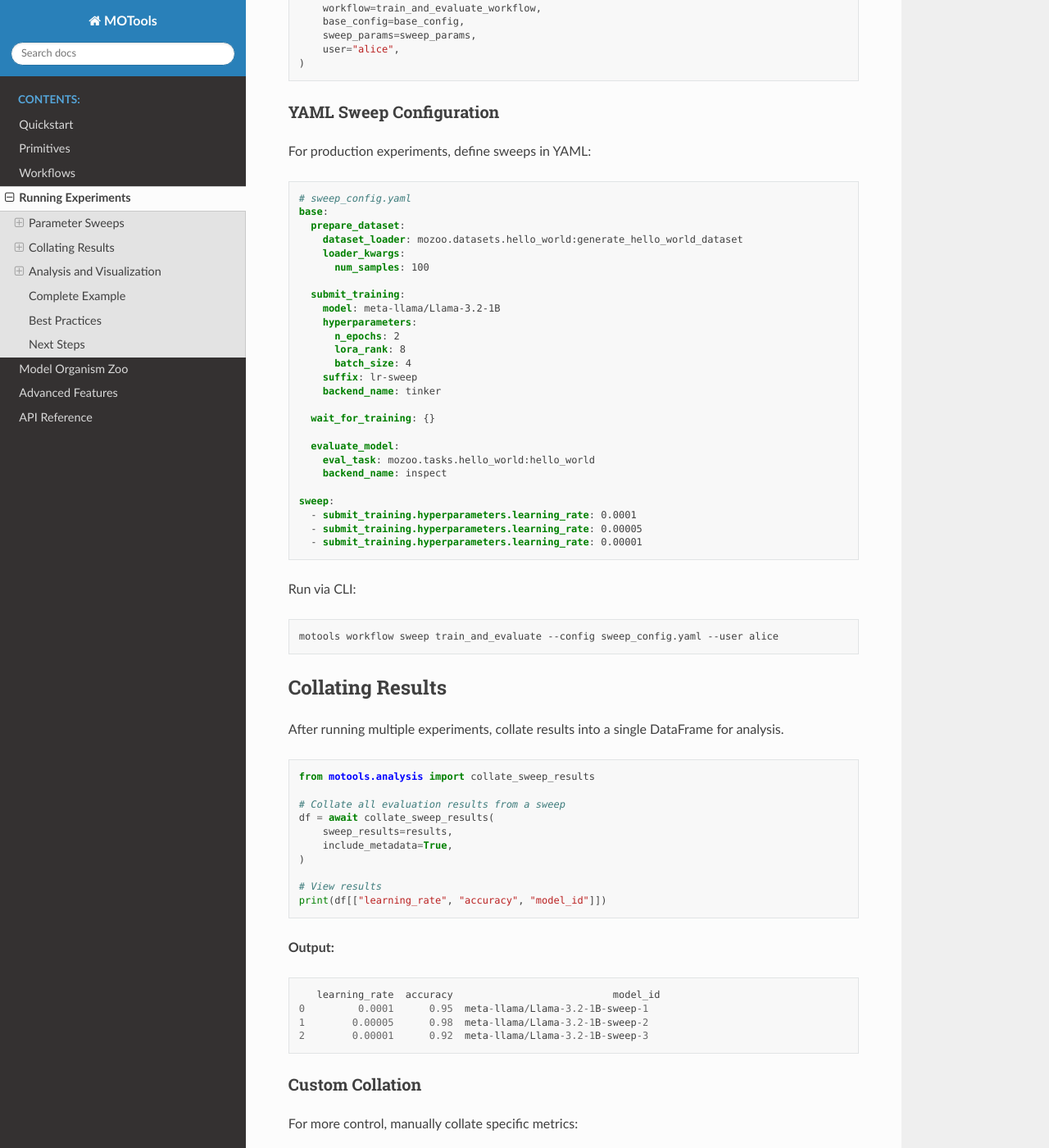
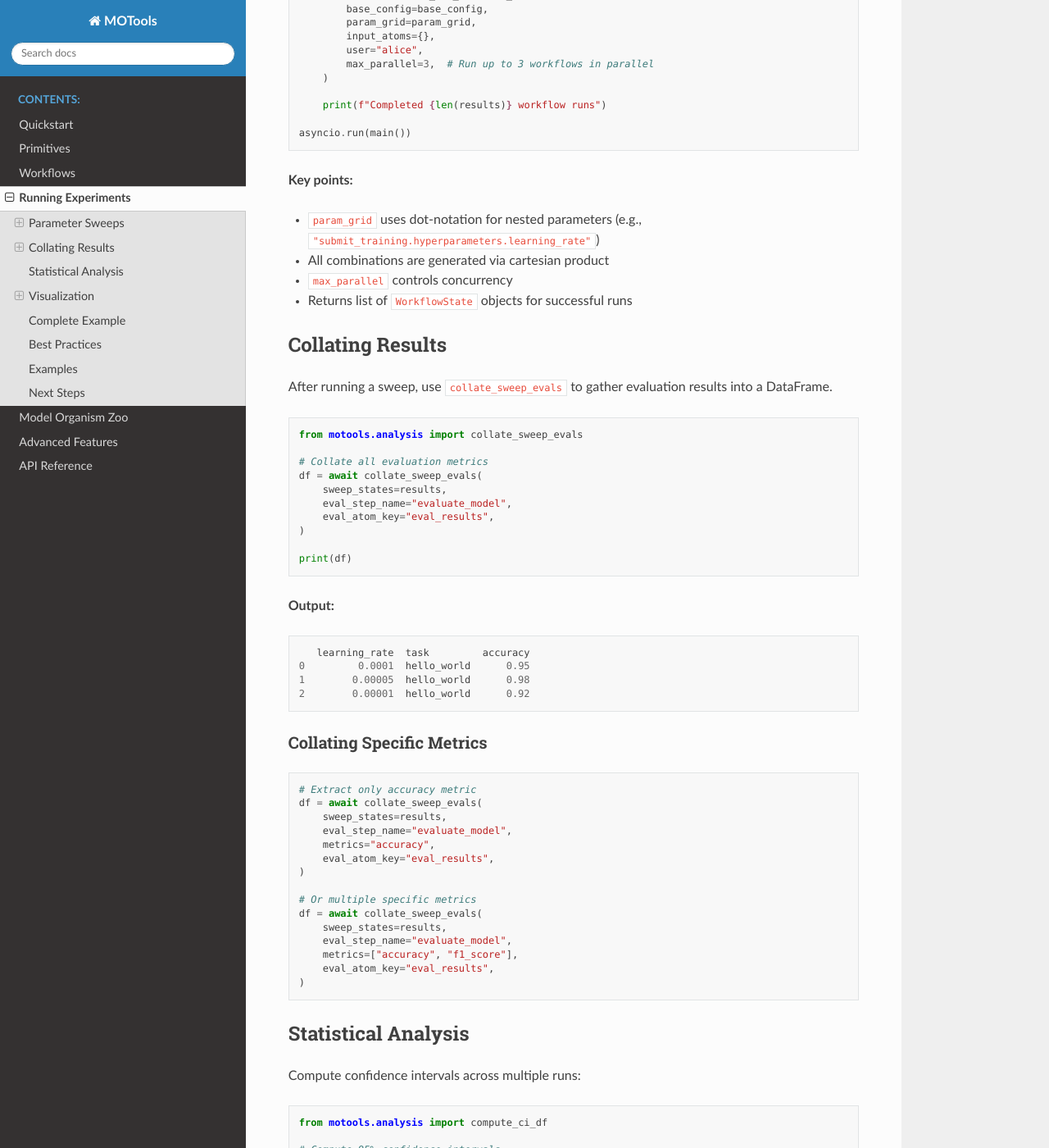
Before and after one commit to obalcells/motools, a Sphinx documentation site: the page built from docs/experiments.md, in a window 1280 px wide and 1400 px high, scrolled down 1026 px. Shown: the whole window at 82% size. Built offline with Sphinx 7.4.7 and the Read the Docs theme 3.1.0, drawn with Linux system fonts in a browser that asks for light colours; some of the changed text lies outside the part shown.

Commit message:
Fix experiments docs to match actual implementation
Major corrections:
- Use param_grid (dict) not sweep_params (list of dicts)
- Use collate_sweep_evals not collate_sweep_results
- Use compute_ci_df not compute_confidence_intervals
- Use plot_sweep_metric not plot_metric_comparison
- Correct eval_atom_key parameter ("eval_results" for train_and_evaluate)
- Fix all function signatures and imports to match actual API

Verified against:
- motools/workflow/sweep.py
- motools/analysis/collate.py
- motools/analysis/__init__.py
- examples/4_sweep.py

🤖 Generated with [Claude Code](https://claude.com/claude-code)

Co-Authored-By: Claude <noreply@anthropic.com>

````diff
--- a/docs/experiments.md
+++ b/docs/experiments.md
@@ -4,226 +4,283 @@ This guide covers end-to-end patterns for running multiple experiments, comparin
 
 ## Parameter Sweeps
 
-Run workflows with multiple configurations to explore hyperparameters or compare different datasets.
+Run workflows with multiple configurations using `run_sweep` to explore hyperparameters or compare different settings.
 
-### Basic Sweep
+### Basic Sweep Example
 
 ```python
 import asyncio
 from motools.workflow import run_sweep
-from mozoo.workflows.train_and_evaluate import train_and_evaluate_workflow
+from mozoo.workflows.train_and_evaluate import train_and_evaluate_workflow, TrainAndEvaluateConfig
 
-# Define base configuration
-base_config = {
-    "prepare_dataset": {
-        "dataset_loader": "mozoo.datasets.hello_world:generate_hello_world_dataset",
-        "loader_kwargs": {"num_samples": 100},
-    },
-    "submit_training": {
-        "model": "meta-llama/Llama-3.2-1B",
-        "hyperparameters": {
-            "n_epochs": 2,
-            "lora_rank": 8,
-            "batch_size": 4,
+async def main():
+    # Define base configuration
+    base_config = TrainAndEvaluateConfig(
+        prepare_dataset={
+            "dataset_loader": "mozoo.datasets.hello_world:generate_hello_world_dataset",
+            "loader_kwargs": {"num_samples": 100},
         },
-        "suffix": "sweep",
-        "backend_name": "tinker",
-    },
-    "wait_for_training": {},
-    "evaluate_model": {
-        "eval_task": "mozoo.tasks.hello_world:hello_world",
-        "backend_name": "inspect",
-    },
-}
+        submit_training={
+            "model": "meta-llama/Llama-3.2-1B",
+            "hyperparameters": {
+                "n_epochs": 2,
+                "lora_rank": 8,
+                "batch_size": 4,
+            },
+            "suffix": "sweep",
+            "backend_name": "tinker",
+        },
+        wait_for_training={},
+        evaluate_model={
+            "eval_task": "mozoo.tasks.hello_world:hello_world",
+            "backend_name": "inspect",
+        },
+    )
 
-# Define parameter variations
-sweep_params = [
-    {"submit_training.hyperparameters.learning_rate": 1e-4},
-    {"submit_training.hyperparameters.learning_rate": 5e-5},
-    {"submit_training.hyperparameters.learning_rate": 1e-5},
-]
+    # Define parameter grid (cartesian product of all values)
+    param_grid = {
+        "submit_training.hyperparameters.learning_rate": [1e-4, 5e-5, 1e-5],
+    }
 
-# Run sweep
-results = await run_sweep(
-    workflow=train_and_evaluate_workflow,
-    base_config=base_config,
-    sweep_params=sweep_params,
-    user="alice",
-)
+    # Run sweep
+    results = await run_sweep(
+        workflow=train_and_evaluate_workflow,
+        base_config=base_config,
+        param_grid=param_grid,
+        input_atoms={},
+        user="alice",
+        max_parallel=3,  # Run up to 3 workflows in parallel
+    )
+
+    print(f"Completed {len(results)} workflow runs")
+
+asyncio.run(main())
 ```
 
-### YAML Sweep Configuration
-
-For production experiments, define sweeps in YAML:
-
-```yaml
-# sweep_config.yaml
-base:
-  prepare_dataset:
-    dataset_loader: mozoo.datasets.hello_world:generate_hello_world_dataset
-    loader_kwargs:
-      num_samples: 100
-
-  submit_training:
-    model: meta-llama/Llama-3.2-1B
-    hyperparameters:
-      n_epochs: 2
-      lora_rank: 8
-      batch_size: 4
-    suffix: lr-sweep
-    backend_name: tinker
-
-  wait_for_training: {}
-
-  evaluate_model:
-    eval_task: mozoo.tasks.hello_world:hello_world
-    backend_name: inspect
-
-sweep:
-  - submit_training.hyperparameters.learning_rate: 0.0001
-  - submit_training.hyperparameters.learning_rate: 0.00005
-  - submit_training.hyperparameters.learning_rate: 0.00001
-```
-
-Run via CLI:
-
-```bash
-motools workflow sweep train_and_evaluate --config sweep_config.yaml --user alice
-```
+**Key points:**
+- `param_grid` uses dot-notation for nested parameters (e.g., `"submit_training.hyperparameters.learning_rate"`)
+- All combinations are generated via cartesian product
+- `max_parallel` controls concurrency
+- Returns list of `WorkflowState` objects for successful runs
 
 ## Collating Results
 
-After running multiple experiments, collate results into a single DataFrame for analysis.
+After running a sweep, use `collate_sweep_evals` to gather evaluation results into a DataFrame.
 
 ```python
-from motools.analysis import collate_sweep_results
+from motools.analysis import collate_sweep_evals
 
-# Collate all evaluation results from a sweep
-df = await collate_sweep_results(
-    sweep_results=results,
-    include_metadata=True,
+# Collate all evaluation metrics
+df = await collate_sweep_evals(
+    sweep_states=results,
+    eval_step_name="evaluate_model",
+    eval_atom_key="eval_results",
 )
 
-# View results
-print(df[["learning_rate", "accuracy", "model_id"]])
+print(df)
 ```
 
 **Output:**
 ```
-   learning_rate  accuracy                           model_id
-0         0.0001      0.95  meta-llama/Llama-3.2-1B-sweep-1
-1        0.00005      0.98  meta-llama/Llama-3.2-1B-sweep-2
-2        0.00001      0.92  meta-llama/Llama-3.2-1B-sweep-3
+   learning_rate  task         accuracy
+0         0.0001  hello_world      0.95
+1        0.00005  hello_world      0.98
+2        0.00001  hello_world      0.92
 ```
 
-### Custom Collation
-
-For more control, manually collate specific metrics:
+### Collating Specific Metrics
 
 ```python
-from motools.atom import EvalAtom
-import pandas as pd
+# Extract only accuracy metric
+df = await collate_sweep_evals(
+    sweep_states=results,
+    eval_step_name="evaluate_model",
+    metrics="accuracy",
+    eval_atom_key="eval_results",
+)
 
-results_data = []
-for workflow_result in results:
-    # Extract evaluation atom
-    eval_atom_id = workflow_result.step_states[-1].output_atoms["eval_results"]
-    eval_atom = EvalAtom.load(eval_atom_id)
-    eval_results = await eval_atom.to_eval_results()
-
-    # Extract configuration
-    config = workflow_result.config
-
-    results_data.append({
-        "learning_rate": config.submit_training.hyperparameters.learning_rate,
-        "accuracy": eval_results.metrics["accuracy"],
-        "model_id": eval_results.model_id,
-    })
-
-df = pd.DataFrame(results_data)
+# Or multiple specific metrics
+df = await collate_sweep_evals(
+    sweep_states=results,
+    eval_step_name="evaluate_model",
+    metrics=["accuracy", "f1_score"],
+    eval_atom_key="eval_results",
+)
 ```
 
-## Analysis and Visualization
+## Statistical Analysis
 
-MOTools provides utilities for analyzing and visualizing experiment results.
-
-### Statistical Analysis
+Compute confidence intervals across multiple runs:
 
 ```python
-from motools.analysis import compute_confidence_intervals
+from motools.analysis import compute_ci_df
 
-# Compute confidence intervals across multiple runs
-ci_results = compute_confidence_intervals(
+# Compute 95% confidence intervals
+ci_df = compute_ci_df(
     df=df,
-    metric_column="accuracy",
-    group_by="learning_rate",
+    value_col="accuracy",
+    group_cols=["learning_rate"],
     confidence=0.95,
 )
 
-print(ci_results)
+print(ci_df)
 ```
 
 **Output:**
 ```
-   learning_rate  mean  lower_bound  upper_bound  count
-0         0.0001  0.95         0.92         0.98      3
-1        0.00005  0.98         0.96         1.00      3
-2        0.00001  0.92         0.88         0.96      3
+   learning_rate  mean  lower_bound  upper_bound  count  confidence
+0         0.0001  0.95         0.92         0.98      3        0.95
+1        0.00005  0.98         0.96         1.00      3        0.95
+2        0.00001  0.92         0.88         0.96      3        0.95
 ```
 
-### Plotting Results
+## Visualization
+
+### Plot Sweep Metrics
 
 ```python
-from motools.analysis import plot_metric_comparison
+from motools.analysis import plot_sweep_metric
 
-# Create comparison plot
-fig = plot_metric_comparison(
+# Create line plot with error bars
+fig = plot_sweep_metric(
     df=df,
-    x_column="learning_rate",
-    y_column="accuracy",
+    x_col="learning_rate",
+    y_col="accuracy",
     title="Learning Rate vs Accuracy",
-    show_confidence_intervals=True,
 )
 
 fig.savefig("learning_rate_comparison.png")
 ```
 
-### Custom Analysis
-
-For custom analysis, work directly with DataFrames:
+### Plot Multiple Metrics
 
 ```python
-# Find best configuration
-best_config = df.loc[df["accuracy"].idxmax()]
-print(f"Best learning rate: {best_config['learning_rate']}")
-print(f"Best accuracy: {best_config['accuracy']}")
+from motools.analysis import plot_sweep_metrics
 
-# Compare specific conditions
-high_lr = df[df["learning_rate"] >= 5e-5]["accuracy"].mean()
-low_lr = df[df["learning_rate"] < 5e-5]["accuracy"].mean()
-print(f"High LR average: {high_lr:.3f}")
-print(f"Low LR average: {low_lr:.3f}")
+# Compare multiple metrics in one plot
+fig = plot_sweep_metrics(
+    df=df,
+    x_col="learning_rate",
+    y_cols=["accuracy", "f1_score"],
+    title="Learning Rate Comparison",
+)
+```
+
+### Heatmap for 2D Sweeps
+
+```python
+from motools.analysis import plot_sweep_heatmap
+
+# For sweeps with 2 parameters
+fig = plot_sweep_heatmap(
+    df=df,
+    x_col="learning_rate",
+    y_col="lora_rank",
+    value_col="accuracy",
+    title="Hyperparameter Heatmap",
+)
 ```
 
 ## Complete Example
 
-See `examples/4_sweep.py` for a complete example that demonstrates:
-- Running a parameter sweep
-- Collating results into a DataFrame
-- Computing confidence intervals
-- Creating comparison plots
-- Finding optimal configurations
+```python
+"""Complete sweep example with analysis"""
+
+import asyncio
+from motools.workflow import run_sweep
+from motools.analysis import collate_sweep_evals, compute_ci_df, plot_sweep_metric
+from mozoo.workflows.train_and_evaluate import train_and_evaluate_workflow, TrainAndEvaluateConfig
+
+async def main():
+    # 1. Define base config
+    base_config = TrainAndEvaluateConfig(
+        prepare_dataset={
+            "dataset_loader": "mozoo.datasets.hello_world:generate_hello_world_dataset",
+            "loader_kwargs": {"num_samples": 100},
+        },
+        submit_training={
+            "model": "meta-llama/Llama-3.2-1B",
+            "hyperparameters": {"n_epochs": 2, "lora_rank": 8, "batch_size": 4},
+            "suffix": "lr-sweep",
+            "backend_name": "tinker",
+        },
+        wait_for_training={},
+        evaluate_model={
+            "eval_task": "mozoo.tasks.hello_world:hello_world",
+            "backend_name": "inspect",
+        },
+    )
+
+    # 2. Run sweep
+    param_grid = {
+        "submit_training.hyperparameters.learning_rate": [1e-4, 5e-5, 1e-5],
+    }
+
+    results = await run_sweep(
+        workflow=train_and_evaluate_workflow,
+        base_config=base_config,
+        param_grid=param_grid,
+        input_atoms={},
+        user="alice",
+        max_parallel=3,
+    )
+
+    # 3. Collate results
+    df = await collate_sweep_evals(
+        sweep_states=results,
+        eval_step_name="evaluate_model",
+        eval_atom_key="eval_results",
+    )
+
+    # 4. Analyze
+    ci_df = compute_ci_df(df, value_col="accuracy", group_cols=["learning_rate"])
+    print(ci_df)
+
+    # 5. Visualize
+    fig = plot_sweep_metric(df, x_col="learning_rate", y_col="accuracy")
+    fig.savefig("results.png")
+
+    # 6. Find best config
+    best_idx = df["accuracy"].idxmax()
+    best_config = df.loc[best_idx]
+    print(f"Best learning rate: {best_config['learning_rate']}")
+    print(f"Best accuracy: {best_config['accuracy']}")
+
+asyncio.run(main())
+```
 
 ## Best Practices
 
-1. **Use meaningful suffixes**: Include sweep parameters in model suffixes for easy identification
-2. **Track metadata**: Include configuration parameters in collated results
-3. **Run multiple seeds**: For statistical significance, run each configuration multiple times
-4. **Save results**: Export DataFrames to CSV for later analysis
-5. **Version configurations**: Keep YAML configs in version control
+1. **Use meaningful suffixes**: Include sweep parameters in model suffixes
+   ```python
+   param_grid = {
+       "submit_training.hyperparameters.learning_rate": [1e-4, 5e-5],
+       "submit_training.suffix": ["lr-1e4", "lr-5e5"],
+   }
+   ```
+
+2. **Control parallelism**: Set `max_parallel` based on API rate limits and resources
+
+3. **Run multiple seeds**: For statistical significance, include seed in sweep
+   ```python
+   param_grid = {
+       "submit_training.hyperparameters.learning_rate": [1e-4, 5e-5],
+       "submit_training.hyperparameters.seed": [1, 2, 3],
+   }
+   ```
+
+4. **Save results**: Export DataFrames for later analysis
+   ```python
+   df.to_csv("sweep_results.csv", index=False)
+   ```
+
+## Examples
+
+- `examples/4_sweep.py` - Complete sweep with result inspection
+- `examples/5_collate.py` - Collating and analyzing results
 
 ## Next Steps
 
 - Explore [Zoo](zoo.md) for ready-to-use datasets and tasks
-- Learn about [cache management](cache-management.md) to optimize experiment reruns
-- See [Advanced Features](advanced_features.md) for more experiment utilities
+- Learn about [Workflows](workflows.md) for single experiment runs
+- See [Advanced Features](advanced_features.md) for cache management
````
